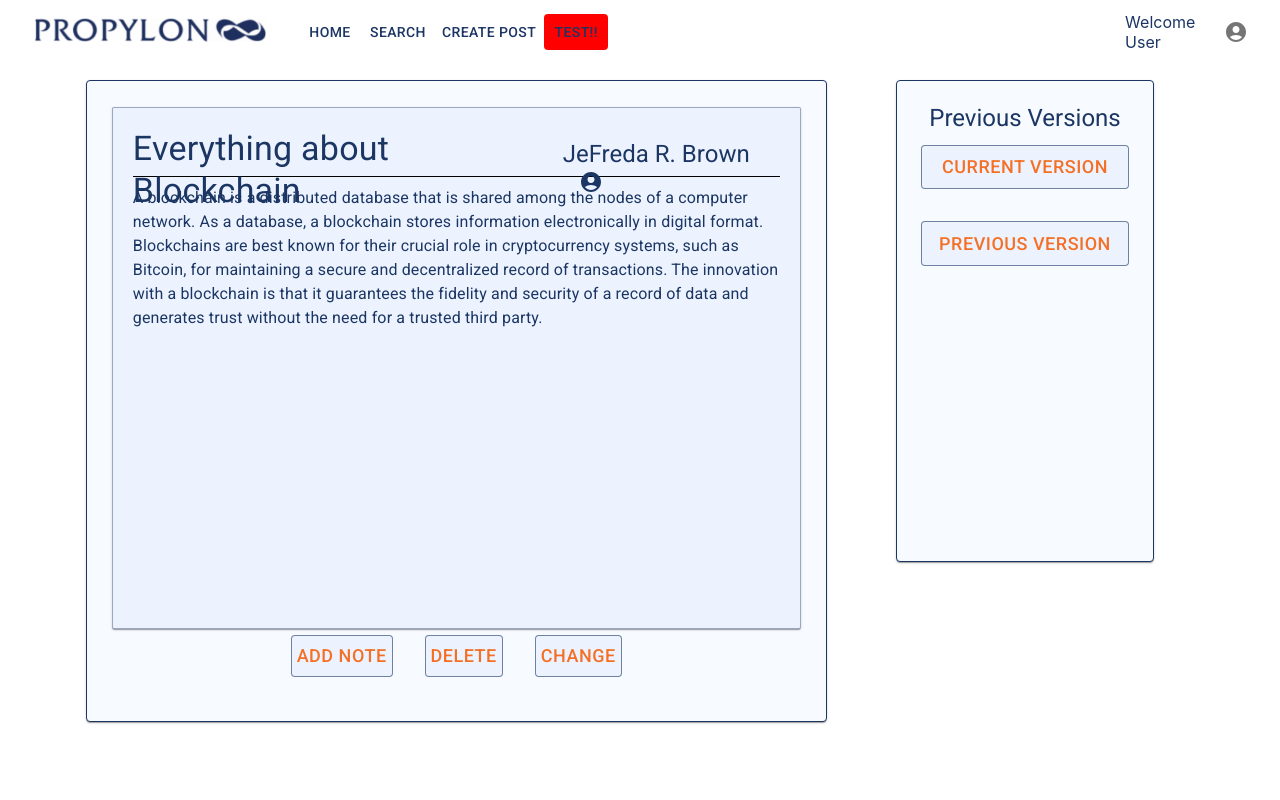
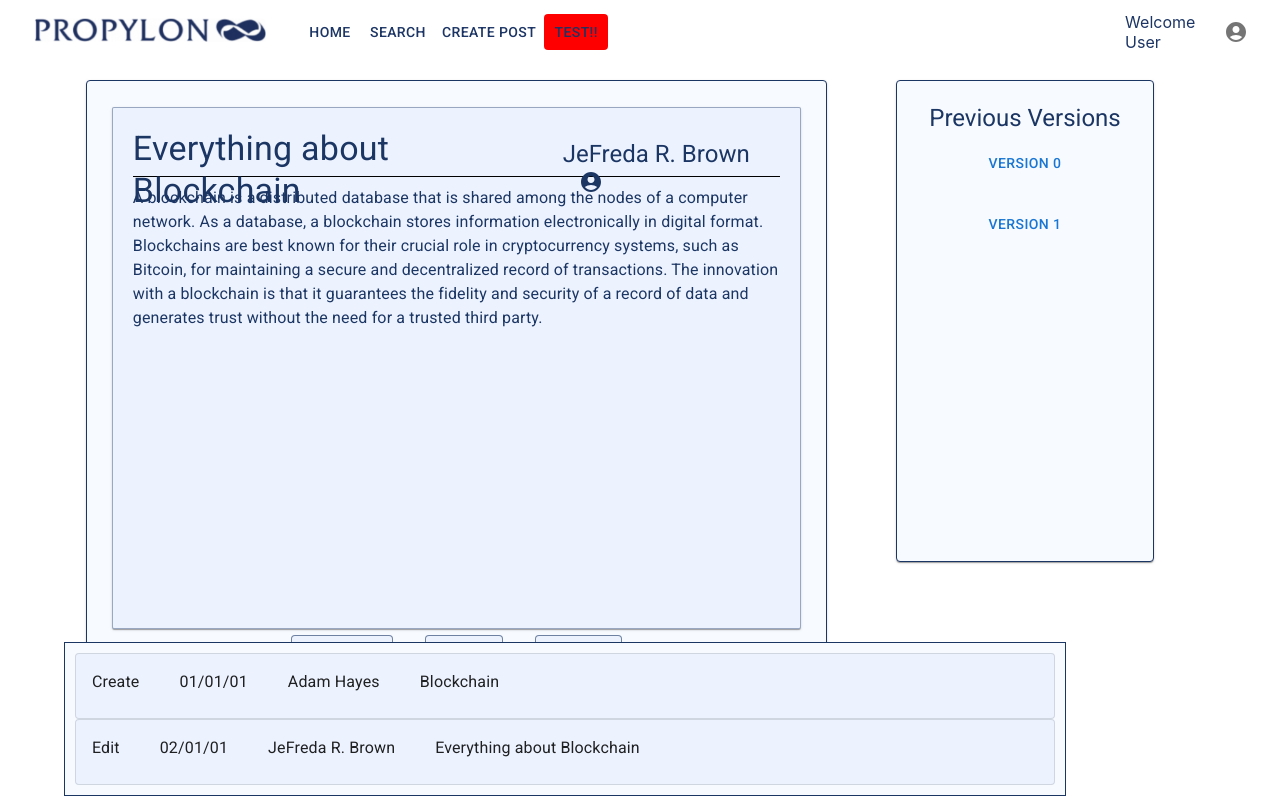
Before and after one commit to alicedoherty/SWENG-project-2022, a React (Create React App) app in the folder client/: page /posts/0 in a window 1280 px wide. Built offline with nearby package versions, Linux system fonts and the light colour scheme.

Commit message:
Implented prototype audit features

```diff
--- /dev/null
+++ b/client/src/AuditCard.js
@@ -0,0 +1,48 @@
+import React from 'react';
+import CardContent from '@mui/material/CardContent';
+import CardActions from '@mui/material/CardActions';
+import Card from '@mui/material/Card';
+import PropTypes from 'prop-types';
+import post_data from "./data/post_data";
+import Typography from '@mui/material/Typography';
+import Stack from '@mui/material/Stack'
+
+function AuditCard(props) {
+
+    let{post} = props;
+
+
+    return(
+        <Card variant = "outlined"
+        sx={{
+            height:"10%",
+            bgcolor:"#ecf3ff"
+        }}
+        >
+            <CardContent sx={{display:"flex",}}>
+                <Stack direction="row" spacing = {5} justifyContent="center">
+                    <Typography variant = "body1">
+                        {post.change_type}
+                    </Typography>
+                    <Typography variant = "body1">
+                        {post.date}
+                    </Typography>
+                    <Typography variant = "body1">
+                        {post.author}
+                    </Typography>
+                    <Typography variant = "body1">
+                        {post.post_title}
+                    </Typography>
+
+                </Stack>
+
+            </CardContent>
+        </Card>
+    );
+}
+
+AuditCard.propTypes = {
+    post: PropTypes.object.isRequired
+  };
+
+  export default AuditCard;
--- a/client/src/Post.js
+++ b/client/src/Post.js
@@ -7,9 +7,10 @@ import Typography from '@mui/material/Typography'
 import Button from '@mui/material/Button'
 import AccountCircleIcon from '@mui/icons-material/AccountCircle'
 import Stack from '@mui/material/Stack'
-import PropTypes from 'prop-types'
 import { useParams } from 'react-router';
 import post_data from "./data/post_data";
+import AuditCard from './AuditCard';
+import { List } from '@mui/material';
 
 
 function Post(props) {
@@ -65,15 +66,13 @@ function Post(props) {
                 </Typography>
 
                 <Container>
-                <Stack spacing={4}>
-                    <Button variant="outlined" sx={changeButtonStyle} onClick={() => [setText(post.postVersions[post.postVersions.length-1].post_text),
-                    setAuthor(post.postVersions[post.postVersions.length-1].author), setTitle(post.postVersions[post.postVersions.length-1].post_title) ]}>
-                        Current Version
-                    </Button>
-                    <Button sx={changeButtonStyle} onClick={ () => [setText(post.postVersions[0].post_text), setAuthor(post.postVersions[0].author), setTitle(post.postVersions[0].post_title) ] }>
-                        Previous Version
-                    </Button>
-
+                <Stack spacing={3}>
+                    {
+                        post.postVersions.map(post =>
+                            <Button sx={{changeButtonStyle}} onClick={() => [setText(post.post_text), setAuthor(post.author), setTitle(post.post_title)]} >
+                                version {post.post_version_id}
+                            </Button>)
+                    }
                 </Stack>
                 </Container>
         </Box>
@@ -164,7 +163,22 @@ function Post(props) {
             </Stack>
 
         </Box>
+
+        <Container>
+            <Box sx={{position:"relative", top:"100%", bgcolor: '#f7faff', border: 1, borderColor:"#1c3664", width:1000}}>
+                <List sx={{maxHeight:"100%", overflow:"auto", padding:"10px"}}>
+                    {post.postVersions.map(post => <AuditCard post={post}/>)}
+                </List>
+            </Box>
+
         </Container>
+
+
+
+        </Container>
+
+
+
 
         </div>
 
--- a/client/src/PostList.js
+++ b/client/src/PostList.js
@@ -1,4 +1,4 @@
-import React from 'react';
+ import React from 'react';
 import PostCard from './PostCard.js';
 import PropTypes from 'prop-types';
 import Container from '@mui/material/Container';
```
Also changed, not shown: client/src/PostCard.js (line endings or trailing spaces), client/src/Search.js (line endings or trailing spaces).
